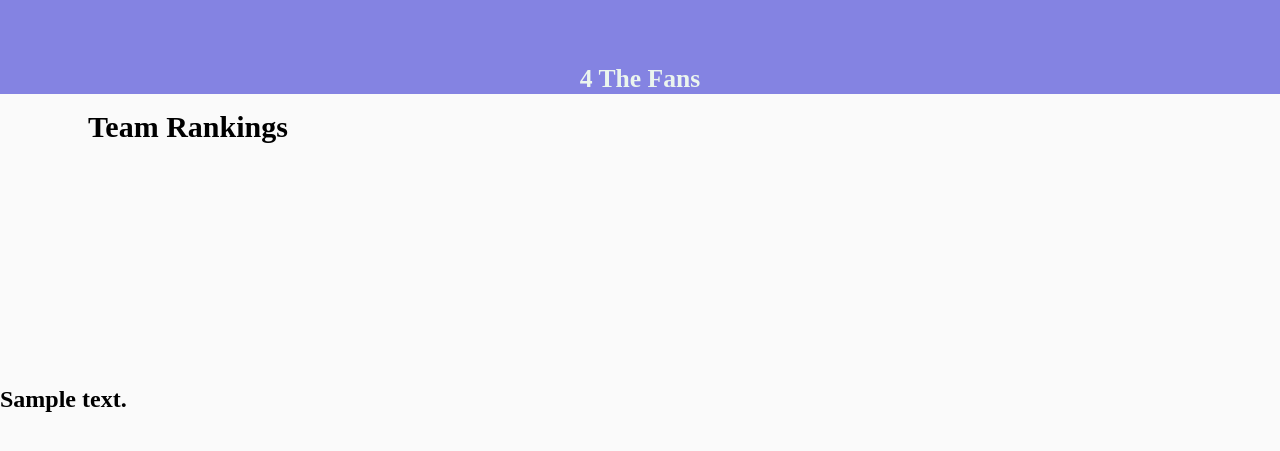
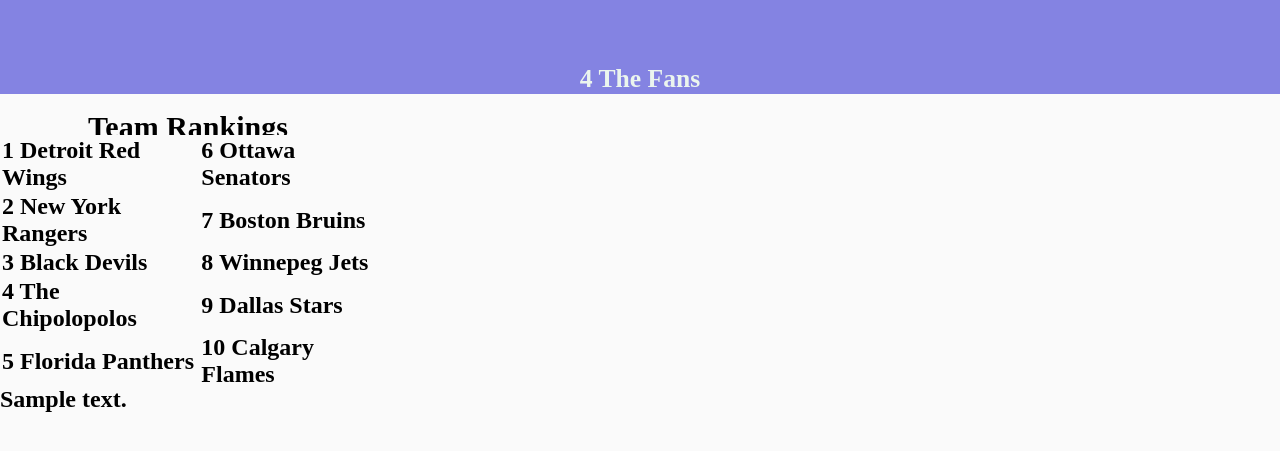
Before and after one commit to mikeatok/ice, a Flask app: template template/weeklystatistics.html in a window 1280 px wide. Shown: the top 451 px of the page. Run offline with Flask 3, Linux system fonts and the light colour scheme; the template is opened without the code that fills it: most values are stand-ins (such as "Sample title", 1, 10 or a date in 2020); some web fonts are replaced.

Commit message:
Update weeklystatistics.html

```diff
--- a/template/weeklystatistics.html
+++ b/template/weeklystatistics.html
@@ -21,7 +21,23 @@
         </h2>
     </div>
 <div class="TeamRankingsbox">
-    <h2></h2>
+    <h2><table>
+<tr>
+<td>1 Detroit Red Wings</td>
+<td>6 Ottawa Senators</td></tr>
+<tr>
+<td>2 New York Rangers</td>
+<td>7 Boston Bruins</td></tr>
+<tr>
+<td>3 Black Devils</td>
+<td>8 Winnepeg Jets</td></tr>
+<tr>
+<td>4 The Chipolopolos</td>
+<td>9 Dallas Stars</td></tr>
+<tr>
+<td>5 Florida Panthers</td>
+<td>10 Calgary Flames</td></tr>
+</table></h2>
 </div>
 <div class="weeklystatistics">
     {% if weeklystatistics != None: %}
```
